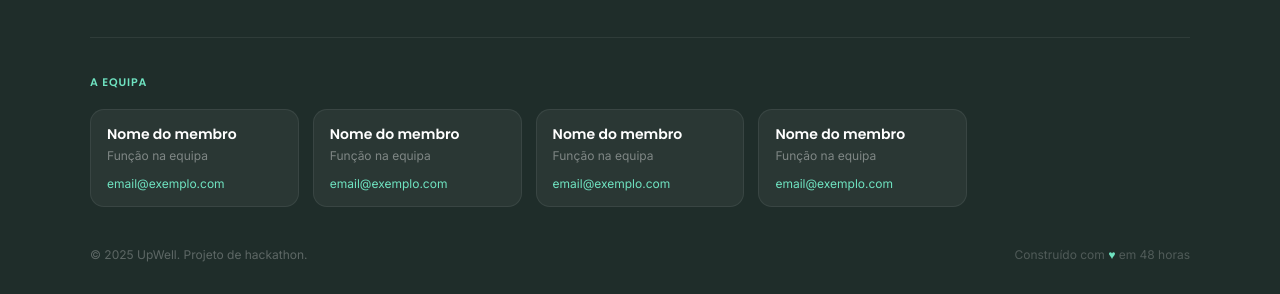
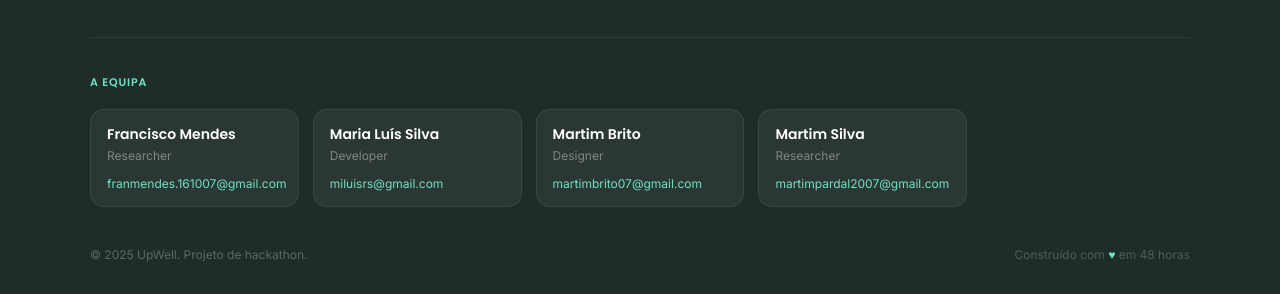
Before and after one commit to MariaLuis06/UpWell, a website: page public/Index.html in a window 1280 px wide. Shown: the part 2396-2690 px from the top of the page. Drawn offline with Linux system fonts and the light colour scheme.

Commit message:
Atualização página inicial

```diff
--- a/public/Index.html
+++ b/public/Index.html
@@ -392,7 +392,7 @@ nav {
 <div class="stats-strip">
   <div class="stats-inner">
     <div class="stat"><div class="stat-n">8+</div><div class="stat-l">Doenças suportadas</div></div>
-    <div class="stat"><div class="stat-n">20+</div><div class="stat-l">Medicamentos</div></div>
+    <div class="stat"><div class="stat-n">15+</div><div class="stat-l">Medicamentos</div></div>
     <div class="stat"><div class="stat-n">7</div><div class="stat-l">Dias de plano gerado</div></div>
     <div class="stat"><div class="stat-n">0</div><div class="stat-l">Dados de saúde guardados</div></div>
   </div>
@@ -484,24 +484,24 @@ nav {
     <p class="footer-team-title">A equipa</p>
     <div class="team-grid">
       <div class="team-card">
-        <p class="team-name">Nome do membro</p>
-        <p class="team-role">Função na equipa</p>
-        <a href="mailto:email@exemplo.com" class="team-email">email@exemplo.com</a>
+        <p class="team-name">Francisco Mendes</p>
+        <p class="team-role">Researcher</p>
+        <a href="mailto:email@exemplo.com" class="team-email">franmendes.161007@gmail.com</a>
       </div>
       <div class="team-card">
-        <p class="team-name">Nome do membro</p>
-        <p class="team-role">Função na equipa</p>
-        <a href="mailto:email@exemplo.com" class="team-email">email@exemplo.com</a>
+        <p class="team-name">Maria Luís Silva</p>
+        <p class="team-role">Developer</p>
+        <a href="mailto:email@exemplo.com" class="team-email">miluisrs@gmail.com</a>
       </div>
       <div class="team-card">
-        <p class="team-name">Nome do membro</p>
-        <p class="team-role">Função na equipa</p>
-        <a href="mailto:email@exemplo.com" class="team-email">email@exemplo.com</a>
+        <p class="team-name">Martim Brito</p>
+        <p class="team-role">Designer</p>
+        <a href="mailto:email@exemplo.com" class="team-email">martimbrito07@gmail.com</a>
       </div>
       <div class="team-card">
-        <p class="team-name">Nome do membro</p>
-        <p class="team-role">Função na equipa</p>
-        <a href="mailto:email@exemplo.com" class="team-email">email@exemplo.com</a>
+        <p class="team-name">Martim Silva</p>
+        <p class="team-role">Researcher</p>
+        <a href="mailto:email@exemplo.com" class="team-email">martimpardal2007@gmail.com</a>
       </div>
     </div>
     <div class="footer-bottom">
@@ -512,6 +512,21 @@ nav {
 </footer>
 
 <script src="auth.js"></script>
-<script>renderNav('home');</script>
+<script>
+  renderNav('home');
+  const session = Auth.getSession();
+  if (session) {
+    const heroBtn = document.querySelector('.hero-actions a[href="register.html"]');
+    if (heroBtn) {
+      heroBtn.textContent = 'Gerar plano';
+      heroBtn.href = 'gerar.html';
+    }
+    const ctaBtn = document.querySelector('.cta-box a[href="register.html"]');
+    if (ctaBtn) {
+      ctaBtn.textContent = 'Ir para o meu plano';
+      ctaBtn.href = 'gerar.html';
+    }
+  }
+</script>
 </body>
 </html>
```
Also changed, not shown: 1 other file.
